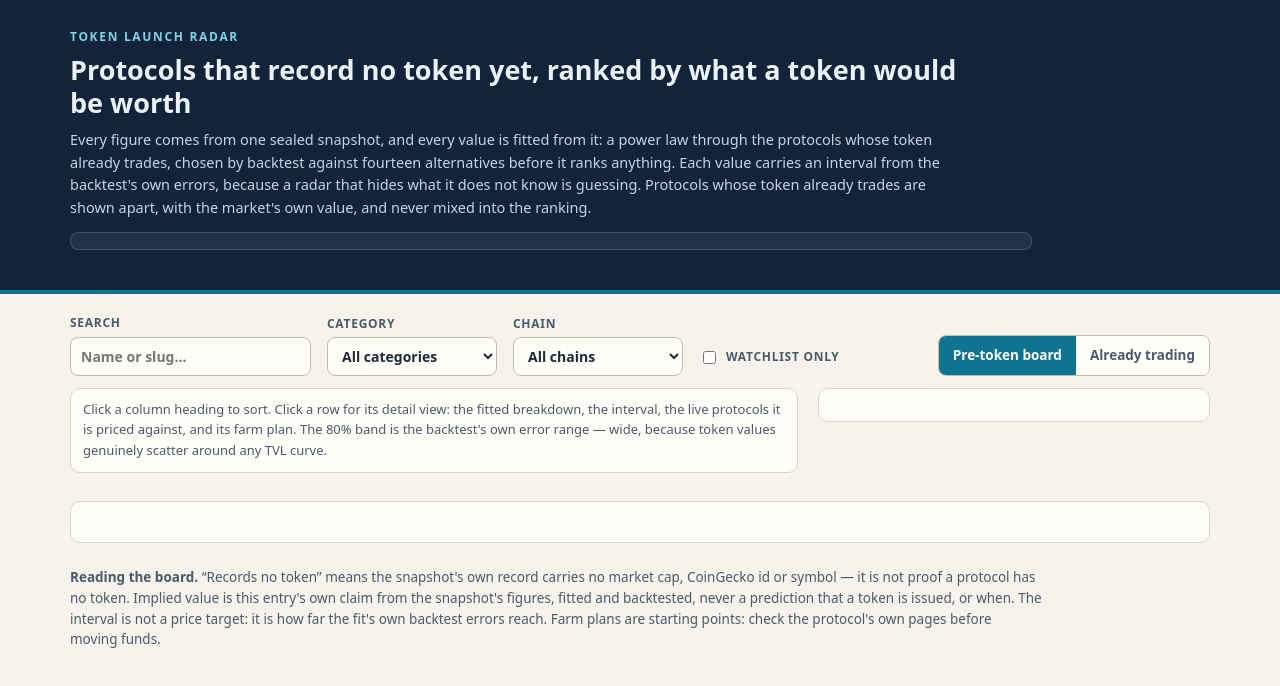
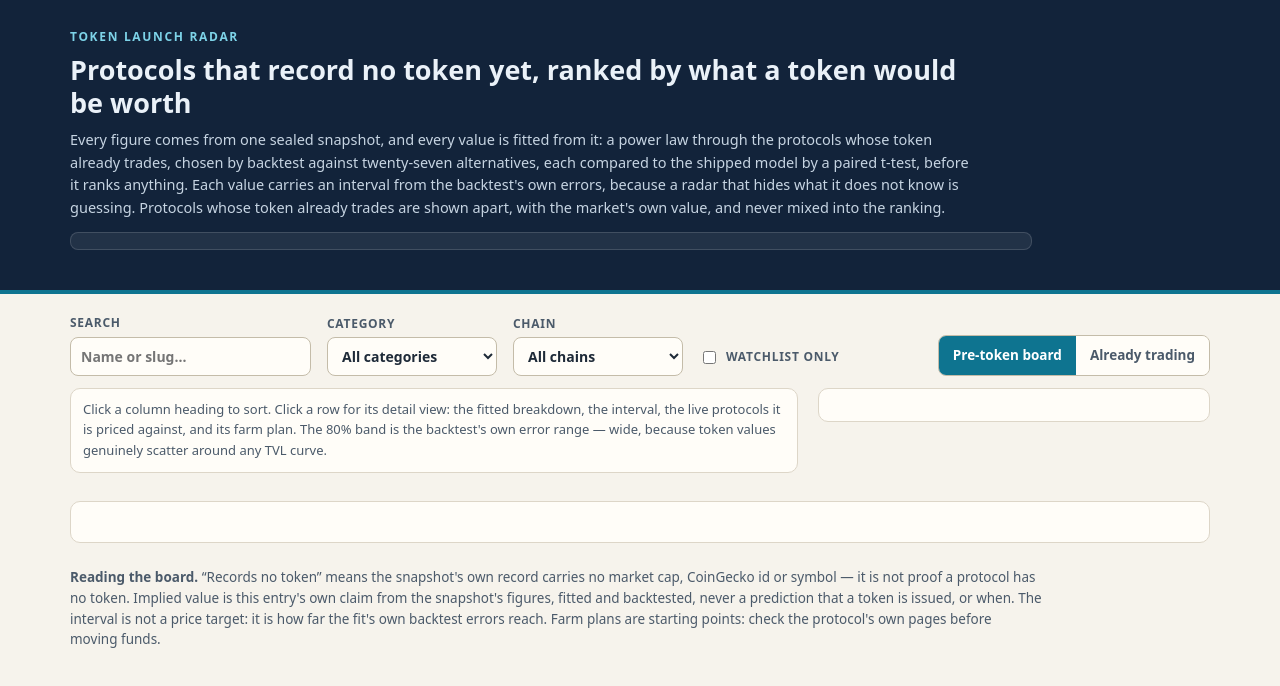
Before and after one commit to Andy74453533/token-radar, a website: page dashboard/index.html in a window 1280 px wide. Drawn offline with Linux system fonts and the light colour scheme.

Commit message:
v4: lede — 27 alternatives, paired t-test

```diff
--- a/dashboard/index.html
+++ b/dashboard/index.html
@@ -12,7 +12,7 @@
   <div class="wrap">
     <p class="kicker">Token launch radar</p>
     <h1>Protocols that record no token yet, ranked by what a token would be worth</h1>
-    <p class="lede">Every figure comes from one sealed snapshot, and every value is fitted from it: a power law through the protocols whose token already trades, chosen by backtest against fourteen alternatives before it ranks anything. Each value carries an interval from the backtest's own errors, because a radar that hides what it does not know is guessing. Protocols whose token already trades are shown apart, with the market's own value, and never mixed into the ranking.</p>
+    <p class="lede">Every figure comes from one sealed snapshot, and every value is fitted from it: a power law through the protocols whose token already trades, chosen by backtest against twenty-seven alternatives, each compared to the shipped model by a paired t-test, before it ranks anything. Each value carries an interval from the backtest's own errors, because a radar that hides what it does not know is guessing. Protocols whose token already trades are shown apart, with the market's own value, and never mixed into the ranking.</p>
     <p class="modelline" id="modelline"></p>
     <dl class="stats" id="stats"></dl>
   </div>
```
